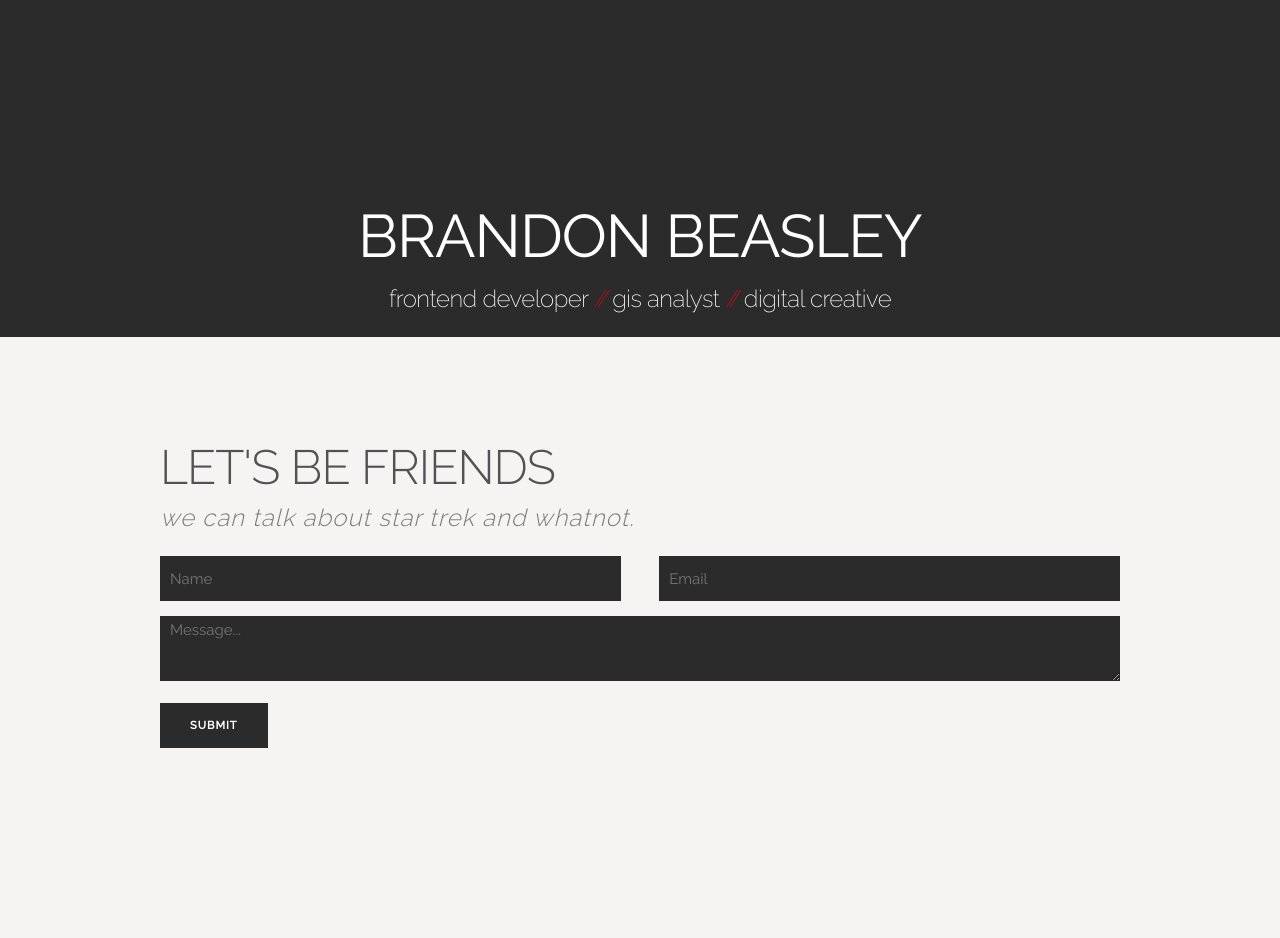
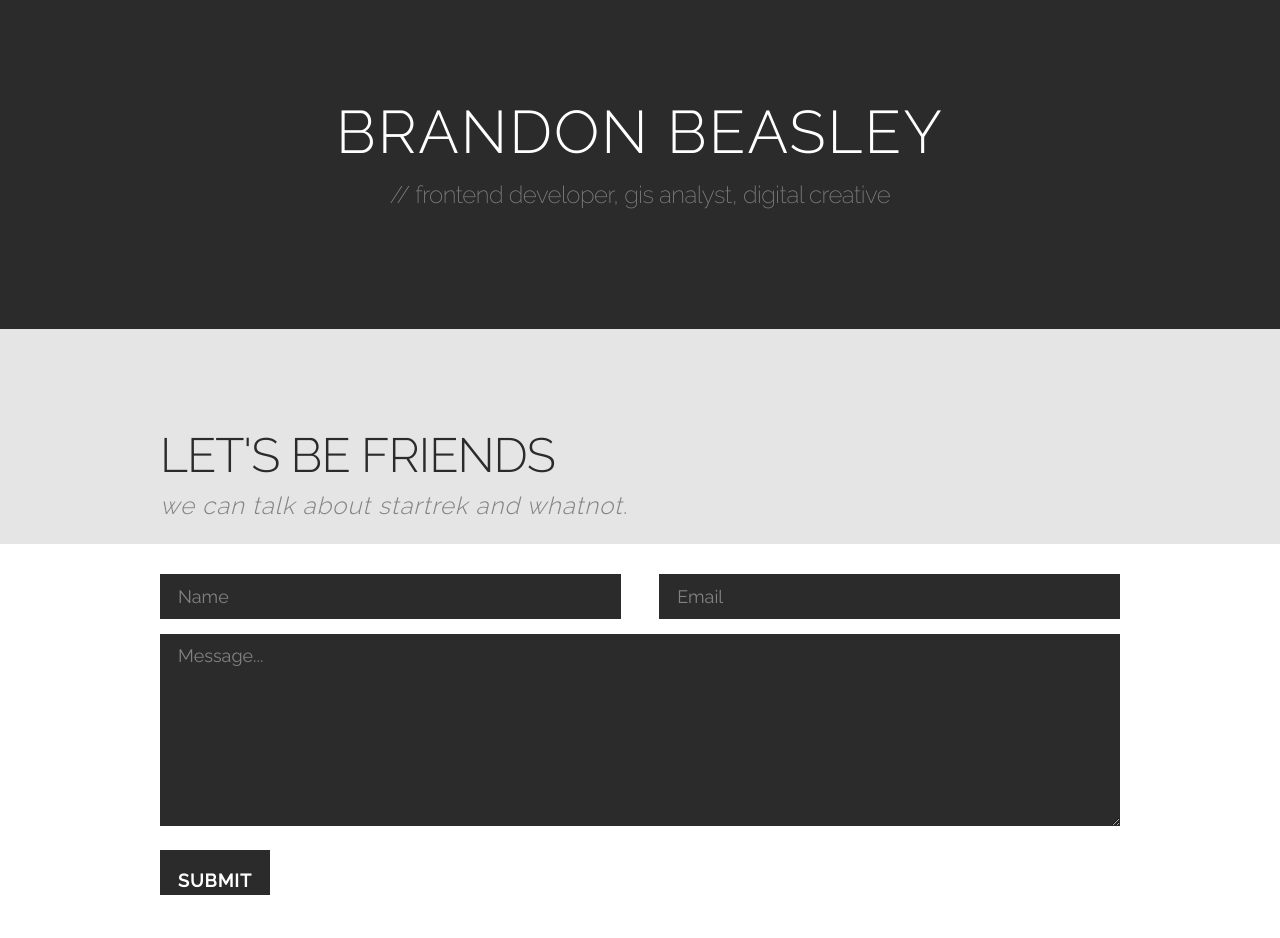
Before and after one commit to beasleyb/Portfolio, a website: page public/index.html in a window 1280 px wide. Before the commit the page ends 888 px from the top, so only its background shows below. Drawn offline with nearby package versions, Linux system fonts and the light colour scheme.

Commit message:
Starting to modify SCSS per new layout palette.

```diff
--- a/gulpfile.js
+++ b/gulpfile.js
@@ -13,6 +13,7 @@ var autoprefixer	= require('gulp-autoprefixer');
 // --------------------------------------------
 // Browsersync
 // --------------------------------------------
+
 gulp.task('browsersync', function() {
 	browsersync.init({
 		server: {
--- a/public/index.html
+++ b/public/index.html
@@ -17,14 +17,18 @@
 		<div class="header">
 			<div class="container">
 				<h1 class="upper">Brandon Beasley</h1>
-				<h5>frontend developer <div class="dashes">//</div> gis analyst <div class="dashes">//</div> digital creative</h5>
+				<h5 class="text-grey">// frontend developer, gis analyst, digital creative</h5>
 			</div>
 		</div>
 
 		<div class="contact">
+			<div class="sub-header">
+				<div class="container">
+					<h2 class="upper">Let's Be Friends</h2>
+					<h5 class="italic">we can talk about startrek and whatnot.</h5>
+				</div>
+			</div>
 			<div class="container">
-				<h2 class="upper">Let's Be Friends</h2>
-				<h5 class="italic">we can talk about star trek and whatnot.</h5>
 				<form>
 					<div class="row">
 						<div class="six columns">
--- a/src/scss/beasley.scss
+++ b/src/scss/beasley.scss
@@ -9,12 +9,14 @@ $w-100		: 100%;
 $h-100		: 100%;
 $lato		: 'Lato', sans-serif;
 $raleway	: 'Raleway', sans-serif;
-$base-white	: #f5f4f3;
-$dark-grey	: #2c2b2c;
-$text-dark	: #535154;
-$text-light	: #7e7c7f;
-$red 		: #be0f0f;
 $white 		: #ffffff;
+$off-white	: #f5f4f3;
+$dark-grey	: #1b1a1b;
+$medium-grey: #2c2b2c;
+$light-grey : #e5e5e5;
+$text-grey	: #828282;
+$yellow		: #fecf39;
+$red		: #ff7979;
 
 
 // Mixins
@@ -38,16 +40,17 @@ transition: $timing;
 // CSS
 // ------------------------------------
 body {
-	color: $text-dark;
-	background-color: $base-white;
+	color: $medium-grey;
+	background-color: $white;
 	font-family: $raleway;
-	font-size: rem-calc(15);
+	font-size: rem-calc(18);
 	-webkit-font-smoothing: antialiased;
 	-moz-osx-font-smoothing: grayscale;
 
 	h1 {
 		font-size: rem-calc(60);
-		font-weight: 400;
+		font-weight: 300;
+		letter-spacing: rem-calc(2);
 		margin-bottom: rem-calc(9);
 	}
 
@@ -62,51 +65,80 @@ body {
 	}
 }
 
+.container {
+	max-width: 960px;
+}
+
 .header {
 	width: $w-100;
 	color: $white;
-	background-color: $dark-grey;
+	background-color: $medium-grey;
 	text-align: center;
-	padding-top: rem-calc(200);
-
-	.dashes {
-		color: $red;
-		display: inline-block;
-		letter-spacing: -4px;
-	}
+	padding: rem-calc(96) 0;
 
 	h5 {
 		font-weight: 200;
 	}
 }
 
+.socials {
+	background: $medium-grey;
+}
+
 .contact {
 	width: $w-100;
-	padding-top: rem-calc(100);
-	padding-bottom: rem-calc(100);
+	padding-bottom: rem-calc(96);
 
-	.container {
-		max-width: 960px;
+	.sub-header {
+		background: $light-grey;
+		padding: rem-calc(96) 0 0 0;
+		margin-bottom: rem-calc(30);
 	}
 
 	h5 {
-		color: $text-light;
+		color: $text-grey;
 		letter-spacing: 1px;
 	}
 
 	input {
-		height: 45px;
+		height: rem-calc(45);
 	}
 
 	textarea {
+		min-height: rem-calc(192);
 		resize: vertical;
 	}
 
 	input, textarea {
+		background-color: $medium-grey;
 		color: $white;
-		background-color: $dark-grey;
+		padding: rem-calc(12) rem-calc(18);
 		border-radius: 0;
 		border: none;
+		font-size: rem-calc(18);
+
+		&::-webkit-input-placeholder {
+			color: $text-grey;
+		}
+
+		&::-moz-placeholder {
+			color: $text-grey;
+		}
+
+		&:-ms-input-placeholder {
+			color: $text-grey;
+		}
+
+		&:-moz-placeholder {
+			color: $text-grey;
+		}
+
+		&:focus {
+			border: none;
+			-webkit-box-shadow: inset 6px 0px 0px 0px $yellow;
+			-moz-box-shadow: inset 6px 0px 0px 0px $yellow;
+			box-shadow: inset 6px 0px 0px 0px $yellow;
+		}
 	}
 }
 
@@ -120,3 +152,7 @@ body {
 .italic {
 	font-style: italic;
 }
+
+.text-grey {
+	color: $text-grey;
+}
```
Also changed, not shown: src/index.html (+7 -3 lines), public/css/beasley.min.css, public/img/github.svg, src/img/github.svg.
